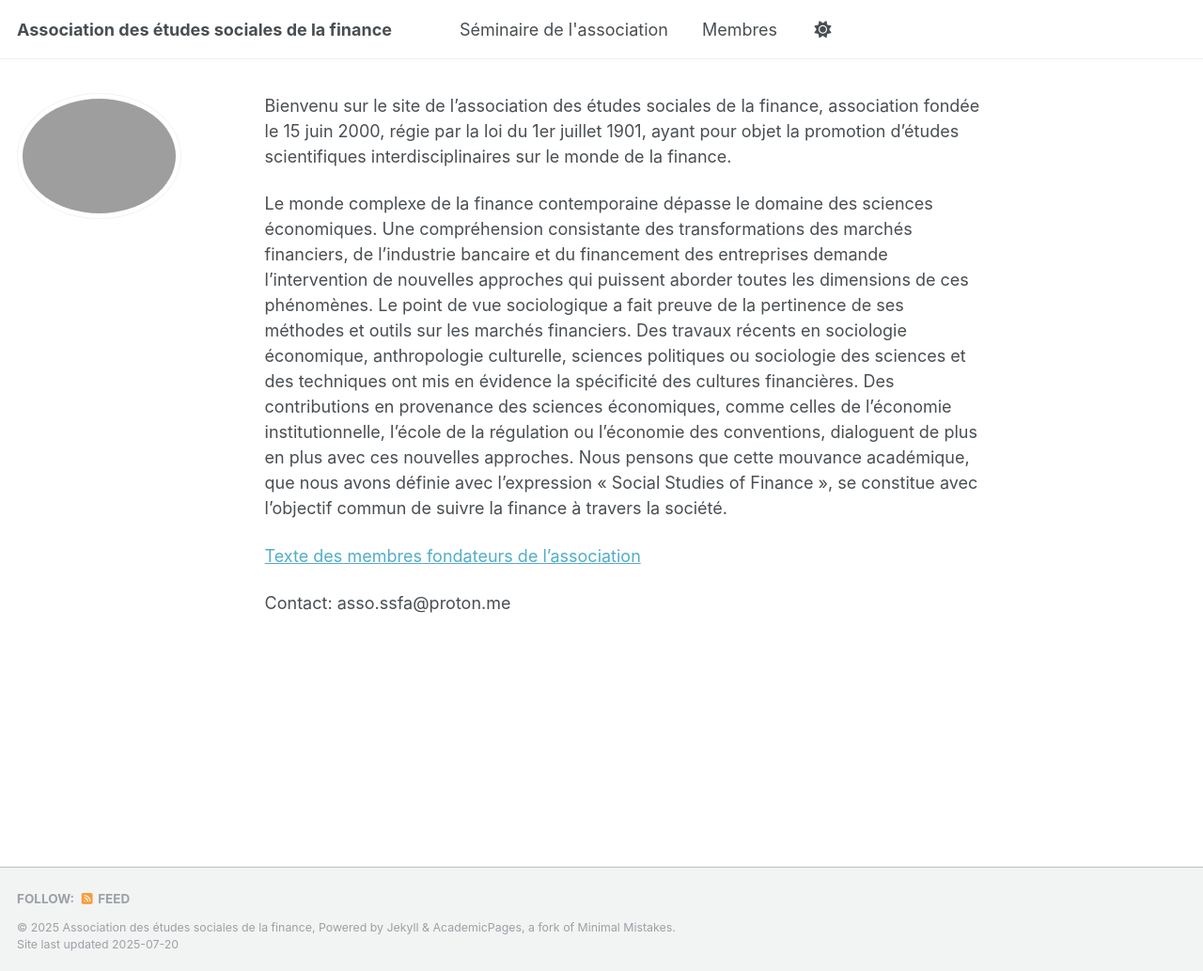
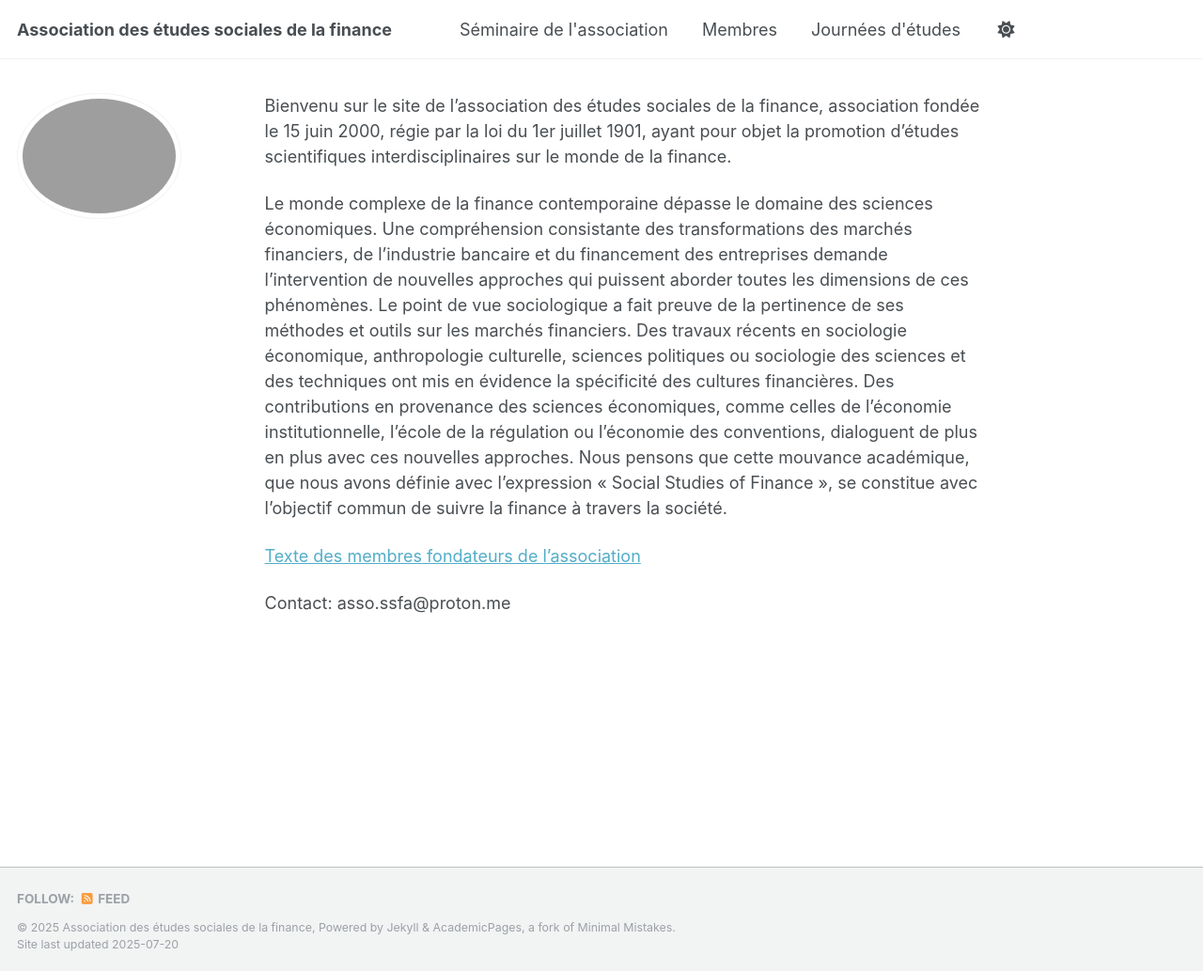
Before and after one commit to ssfa-aesf/ssfa-aesf.github.io, a Jekyll site: the page built from _pages/about.md, in a window 1280 px wide and 1033 px high. Shown: the whole window at 94% size. Built offline with Jekyll 4.4.1, drawn with Linux system fonts in a browser that asks for light colours.

Commit message:
Update navigation.yml

```diff
--- a/_data/navigation.yml
+++ b/_data/navigation.yml
@@ -13,3 +13,6 @@ main:
 
   - title: "Membres"
     url: /membres/
+
+  - title: "Journées d'études"
+    url: /je/
```
